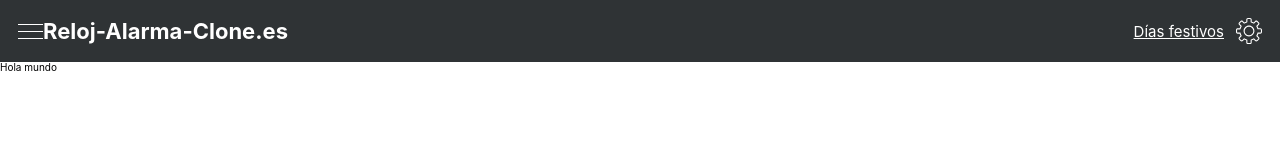
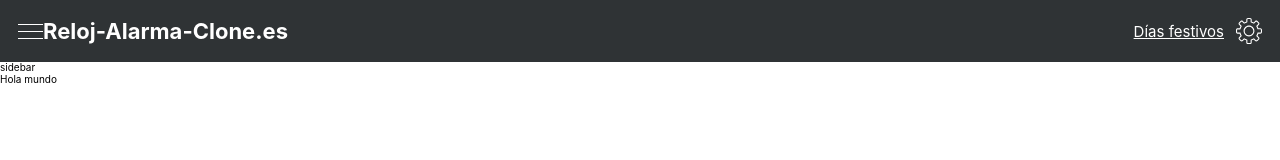
Before and after one commit to skapxd/cronometro, a Next.js app: page / in a window 1280 px wide. Shown: the top 160 px of the page. Built offline with nearby package versions, Linux system fonts and the light colour scheme.

Commit message:
feat: add Sidebar Component

```diff
--- a/components/lv01/Header/Header.tsx
+++ b/components/lv02/Header/Header.tsx
@@ -1,6 +1,6 @@
 import Style from "./Header.module.scss";
-import CustomMenuBurgerIcon from "../Icons/CustomMenuBurgerIcon/CustomMenuBurgerIcon";
-import CustomSettingsIcon from "../Icons/CustomSettingsIcon/CustomSettingsIcon";
+import CustomMenuBurgerIcon from "../../lv01/Icons/CustomMenuBurgerIcon/CustomMenuBurgerIcon";
+import CustomSettingsIcon from "../../lv01/Icons/CustomSettingsIcon/CustomSettingsIcon";
 import Link from "next/link";
 export default function Header() {
   return (
--- /dev/null
+++ b/components/lv02/SideBar/SideBar.tsx
@@ -0,0 +1,14 @@
+import Style from "./SideBar.module.scss";
+
+interface SideBarInterface {
+  className?: string;
+}
+
+export default function SideBar(props: SideBarInterface) {
+  const { className = "" } = props;
+  return (
+    <div className={`${Style.SideBar} ${className}`}>
+      <p>sidebar</p>
+    </div>
+  );
+}
--- /dev/null
+++ b/pages/_app.module.scss
@@ -0,0 +1,19 @@
+.MyApp {
+    display: flex;
+    flex-direction: column;
+    &_content {
+        &_sidebar {
+            display: none;
+        }
+    }
+}
+
+@media screen and (min-width: 760px) {
+    .MyApp {
+        &_content {
+            &_sidebar {
+                display: flex;
+            }
+        }
+    }
+}
--- a/pages/_app.tsx
+++ b/pages/_app.tsx
@@ -1,14 +1,21 @@
-import '../styles/normalice.scss'
-import type { AppProps } from 'next/app'
-import Header from '../components/lv01/Header/Header'
+import type { AppProps } from "next/app";
+
+import Header from "../components/lv02/Header/Header";
+import SideBar from "../components/lv02/SideBar/SideBar";
+
+import Style from "./_app.module.scss";
+import "../styles/normalice.scss";
 
 function MyApp({ Component, pageProps }: AppProps) {
   return (
-    <div>
-      <Header/>
-  <Component {...pageProps} />
+    <div className={Style.MyApp}>
+      <Header />
+      <div  className={Style.MyApp_content}>
+        <SideBar className={`${Style.MyApp_content_sidebar}`}/>
+        <Component {...pageProps} />
+      </div>
     </div>
-  )
+  );
 }
 
-export default MyApp
+export default MyApp;
```
Also changed, not shown: components/lv02/Header/Header.module.scss (renamed from components/lv01/Header/Header.module.scss), components/lv02/SideBar/SideBar.module.scss (added).
